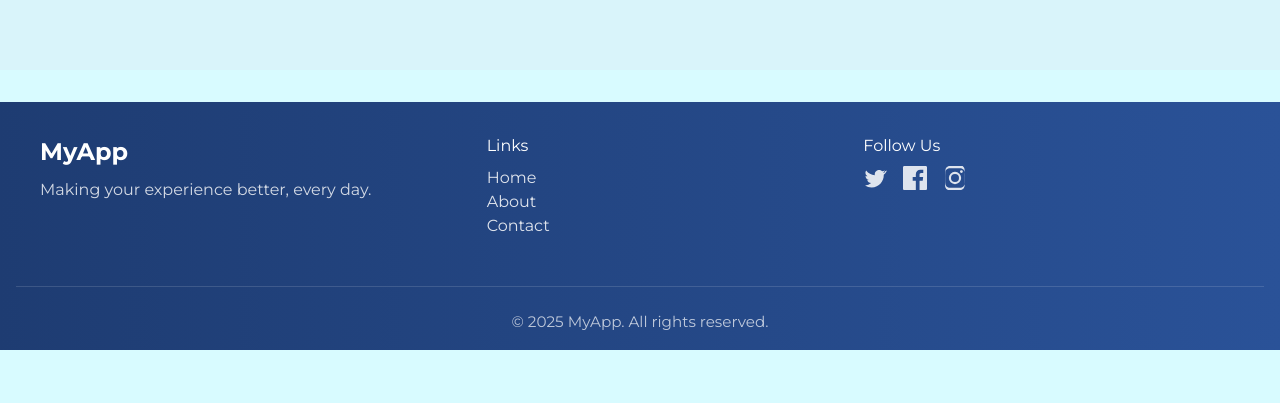
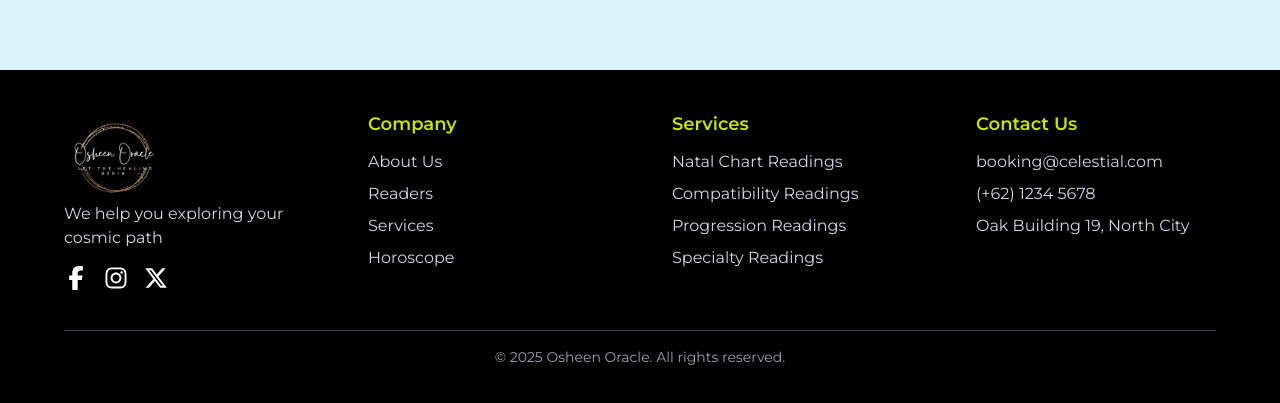
Before and after one commit to avinash-kr-pandey/OsheenOracle, a Next.js app: page / in a window 1280 px wide. Shown: the part 7355-7758 px from the top of the page. Before the commit the page ends 7705 px from the top, so only its background shows below. Built offline with nearby package versions, Linux system fonts and the light colour scheme; a web font is replaced by a local one.

Commit message:
new code

```diff
--- a/src/components/Footer/Footer.tsx
+++ b/src/components/Footer/Footer.tsx
@@ -1,176 +1,103 @@
-import Link from "next/link";
 import React from "react";
+import { FaFacebookF, FaInstagram, FaXTwitter } from "react-icons/fa6";
+import Imgae from "next/image";
 
-const Footer: React.FC = () => {
+const Footer = () => {
   return (
-    <footer
-      style={{
-        background: "linear-gradient(90deg, #1e3c72 0%, #2a5298 100%)",
-        color: "#fff",
-        padding: "2rem 1rem 1rem 1rem",
-        marginTop: "2rem",
-      }}
-    >
-      <div
-        style={{
-          maxWidth: "1200px",
-          margin: "0 auto",
-          display: "flex",
-          flexWrap: "wrap",
-          justifyContent: "space-between",
-          alignItems: "flex-start",
-        }}
-      >
-        {/* Logo & Description */}
-        <div style={{ flex: "1 1 220px", marginBottom: "1.5rem" }}>
-          <h2 style={{ margin: 0, fontWeight: 700, fontSize: "1.5rem" }}>
-            MyApp
-          </h2>
-          <p style={{ margin: "0.5rem 0 0 0", fontSize: "1rem", opacity: 0.8 }}>
-            Making your experience better, every day.
+    <footer className="bg-black text-white py-10 px-6 md:px-16">
+      <div className="max-w-7xl mx-auto grid grid-cols-1 sm:grid-cols-2 md:grid-cols-4 gap-10 md:gap-16">
+        {/* LOGO + Socials */}
+        <div>
+          <Imgae src="/logo.png" alt="Logo" width={100} height={100} />
+          <p className="text-gray-300 mb-4">
+            We help you exploring your cosmic path
           </p>
+          <div className="flex items-center space-x-4 text-2xl text-white">
+            <a href="#" className="hover:text-[#c6e400] transition">
+              <FaFacebookF />
+            </a>
+            <a href="#" className="hover:text-[#c6e400] transition">
+              <FaInstagram />
+            </a>
+            <a href="#" className="hover:text-[#c6e400] transition">
+              <FaXTwitter />
+            </a>
+          </div>
         </div>
 
-        {/* Links */}
-        <div
-          style={{
-            flex: "1 1 150px",
-            marginBottom: "1.5rem",
-            minWidth: "120px",
-          }}
-        >
-          <h4 style={{ marginBottom: "0.5rem" }}>Links</h4>
-          <ul style={{ listStyle: "none", padding: 0, margin: 0 }}>
+        {/* Company */}
+        <div>
+          <h3 className="text-[#c6e400] text-lg font-semibold mb-3">Company</h3>
+          <ul className="space-y-2 text-gray-300">
             <li>
-              <Link
-                href="/"
-                style={{
-                  color: "#fff",
-                  textDecoration: "none",
-                  opacity: 0.85,
-                  transition: "opacity 0.2s",
-                }}
-              >
-                Home
-              </Link>
-            </li>
-            <li>
-              <a
-                href="/about"
-                style={{
-                  color: "#fff",
-                  textDecoration: "none",
-                  opacity: 0.85,
-                  transition: "opacity 0.2s",
-                }}
-              >
-                About
+              <a href="/about" className="hover:text-white transition">
+                About Us
               </a>
             </li>
             <li>
-              <a
-                href="/contact"
-                style={{
-                  color: "#fff",
-                  textDecoration: "none",
-                  opacity: 0.85,
-                  transition: "opacity 0.2s",
-                }}
-              >
-                Contact
+              <a href="/readers" className="hover:text-white transition">
+                Readers
+              </a>
+            </li>
+            <li>
+              <a href="/services" className="hover:text-white transition">
+                Services
+              </a>
+            </li>
+            <li>
+              <a href="/horoscope" className="hover:text-white transition">
+                Horoscope
               </a>
             </li>
           </ul>
         </div>
 
-        {/* Social */}
-        <div
-          style={{
-            flex: "1 1 150px",
-            marginBottom: "1.5rem",
-            minWidth: "120px",
-          }}
-        >
-          <h4 style={{ marginBottom: "0.5rem" }}>Follow Us</h4>
-          <div style={{ display: "flex", gap: "1rem" }}>
-            <a
-              href="https://twitter.com/"
-              target="_blank"
-              rel="noopener noreferrer"
-              style={{
-                color: "#fff",
-                fontSize: "1.5rem",
-                opacity: 0.85,
-                transition: "opacity 0.2s",
-              }}
-              aria-label="Twitter"
-            >
-              <svg width="24" height="24" fill="currentColor">
-                <path d="M22.46 6c-.77.35-1.6.58-2.47.69a4.3 4.3 0 0 0 1.88-2.37 8.59 8.59 0 0 1-2.72 1.04 4.28 4.28 0 0 0-7.29 3.9A12.13 12.13 0 0 1 3.15 4.6a4.28 4.28 0 0 0 1.32 5.71c-.7-.02-1.36-.21-1.94-.53v.05a4.28 4.28 0 0 0 3.43 4.19c-.33.09-.68.14-1.04.14-.25 0-.5-.02-.74-.07a4.29 4.29 0 0 0 4 2.98A8.6 8.6 0 0 1 2 19.54a12.13 12.13 0 0 0 6.56 1.92c7.88 0 12.2-6.53 12.2-12.2 0-.19 0-.37-.01-.56A8.7 8.7 0 0 0 24 4.59a8.59 8.59 0 0 1-2.54.7z" />
-              </svg>
-            </a>
-            <a
-              href="https://facebook.com/"
-              target="_blank"
-              rel="noopener noreferrer"
-              style={{
-                color: "#fff",
-                fontSize: "1.5rem",
-                opacity: 0.85,
-                transition: "opacity 0.2s",
-              }}
-              aria-label="Facebook"
-            >
-              <svg width="24" height="24" fill="currentColor">
-                <path d="M22.675 0h-21.35C.6 0 0 .6 0 1.326v21.348C0 23.4.6 24 1.326 24H12.82v-9.294H9.692V11.01h3.128V8.413c0-3.1 1.893-4.788 4.659-4.788 1.325 0 2.463.099 2.797.143v3.24l-1.918.001c-1.504 0-1.797.715-1.797 1.763v2.313h3.587l-.467 3.696h-3.12V24h6.116C23.4 24 24 23.4 24 22.674V1.326C24 .6 23.4 0 22.675 0" />
-              </svg>
-            </a>
-            <a
-              href="https://instagram.com/"
-              target="_blank"
-              rel="noopener noreferrer"
-              style={{
-                color: "#fff",
-                fontSize: "1.5rem",
-                opacity: 0.85,
-                transition: "opacity 0.2s",
-              }}
-              aria-label="Instagram"
-            >
-              <svg width="24" height="24" fill="currentColor">
-                <path d="M12 2.163c3.204 0 3.584.012 4.85.07 1.366.062 2.633.334 3.608 1.308.975.974 1.246 2.242 1.308 3.608.058 1.266.07 1.646.07 4.85s-.012 3.584-.07 4.85c-.062 1.366-.334 2.633-1.308 3.608-.974.975-2.242 1.246-3.608 1.308-1.266.058-1.646.07-4.85.07s-3.584-.012-4.85-.07c-1.366-.062-2.633-.334-3.608-1.308-.975-.974-1.246-2.242-1.308-3.608C2.175 15.647 2.163 15.267 2.163 12s.012-3.584.07-4.85c.062-1.366.334-2.633 1.308-3.608C4.516 2.497 5.784 2.226 7.15 2.163 8.416 2.105 8.796 2.163 12 2.163zm0-2.163C8.741 0 8.332.013 7.052.072 5.771.13 4.659.392 3.678 1.373c-.98.98-1.243 2.092-1.301 3.373C2.013 5.668 2 6.077 2 12c0 5.923.013 6.332.072 7.612.058 1.281.321 2.393 1.301 3.373.981.981 2.093 1.243 3.374 1.301C8.332 23.987 8.741 24 12 24s3.668-.013 4.948-.072c1.281-.058 2.393-.32 3.374-1.301.98-.98 1.243-2.092 1.301-3.373.059-1.28.072-1.689.072-7.612 0-5.923-.013-6.332-.072-7.612-.058-1.281-.321-2.393-1.301-3.373-.981-.981-2.093-1.243-3.374-1.301C15.668.013 15.259 0 12 0zm0 5.838a6.162 6.162 0 1 0 0 12.324 6.162 6.162 0 0 0 0-12.324zm0 10.162a3.999 3.999 0 1 1 0-7.998 3.999 3.999 0 0 1 0 7.998zm6.406-11.845a1.44 1.44 0 1 0 0 2.88 1.44 1.44 0 0 0 0-2.88z" />
-              </svg>
-            </a>
-          </div>
+        {/* Services */}
+        <div>
+          <h3 className="text-[#c6e400] text-lg font-semibold mb-3">
+            Services
+          </h3>
+          <ul className="space-y-2 text-gray-300">
+            <li>
+              <a href="#" className="hover:text-white transition">
+                Natal Chart Readings
+              </a>
+            </li>
+            <li>
+              <a href="#" className="hover:text-white transition">
+                Compatibility Readings
+              </a>
+            </li>
+            <li>
+              <a href="#" className="hover:text-white transition">
+                Progression Readings
+              </a>
+            </li>
+            <li>
+              <a href="#" className="hover:text-white transition">
+                Specialty Readings
+              </a>
+            </li>
+          </ul>
+        </div>
+
+        {/* Contact */}
+        <div>
+          <h3 className="text-[#c6e400] text-lg font-semibold mb-3">
+            Contact Us
+          </h3>
+          <ul className="space-y-2 text-gray-300">
+            <li>booking@celestial.com</li>
+            <li>(+62) 1234 5678</li>
+            <li>Oak Building 19, North City</li>
+          </ul>
         </div>
       </div>
-      <hr style={{ border: "none", borderTop: "1px solid #fff2", margin: "1.5rem 0" }} />
-      <div
-        style={{
-          textAlign: "center",
-          fontSize: "0.95rem",
-          opacity: 0.7,
-        }}
-      >
-        &copy; {new Date().getFullYear()} MyApp. All rights reserved.
+
+      {/* Bottom border gradient */}
+      <div className="mt-10 border-t border-gray-700 pt-4 text-center text-sm text-gray-400">
+        © {new Date().getFullYear()} Osheen Oracle. All rights reserved.
       </div>
-      <style>
-        {`
-          @media (max-width: 700px) {
-            footer > div {
-              flex-direction: column !important;
-              align-items: stretch !important;
-            }
-            footer > div > div {
-              margin-bottom: 1rem !important;
-            }
-          }
-          footer a:hover {
-            opacity: 1 !important;
-            text-decoration: underline;
-          }
-        `}
-      </style>
     </footer>
   );
 };
--- a/src/components/Hero/HeroHeader.tsx
+++ b/src/components/Hero/HeroHeader.tsx
@@ -1,6 +1,7 @@
 "use client";
 
 import Image from "next/image";
+import { useRouter } from "next/navigation";
 import React, { useState, useEffect } from "react";
 
 const navLinks = [
@@ -15,6 +16,7 @@ const navLinks = [
 export default function HeroHeader() {
   const [menuOpen, setMenuOpen] = useState(false);
   const [scrolled, setScrolled] = useState(false);
+  const router = useRouter();
 
   // Detect scroll
   useEffect(() => {
@@ -39,7 +41,9 @@ export default function HeroHeader() {
       >
         <div className="max-w-7xl mx-auto px-4 flex items-center justify-between">
           {/* Logo */}
-          <div className="flex items-center">
+          <div className="flex items-center cursor-pointer"
+            onClick={() => router.push("/")}
+          >
             <Image
               width={scrolled ? 70 : 90}
               height={scrolled ? 70 : 90}
```
